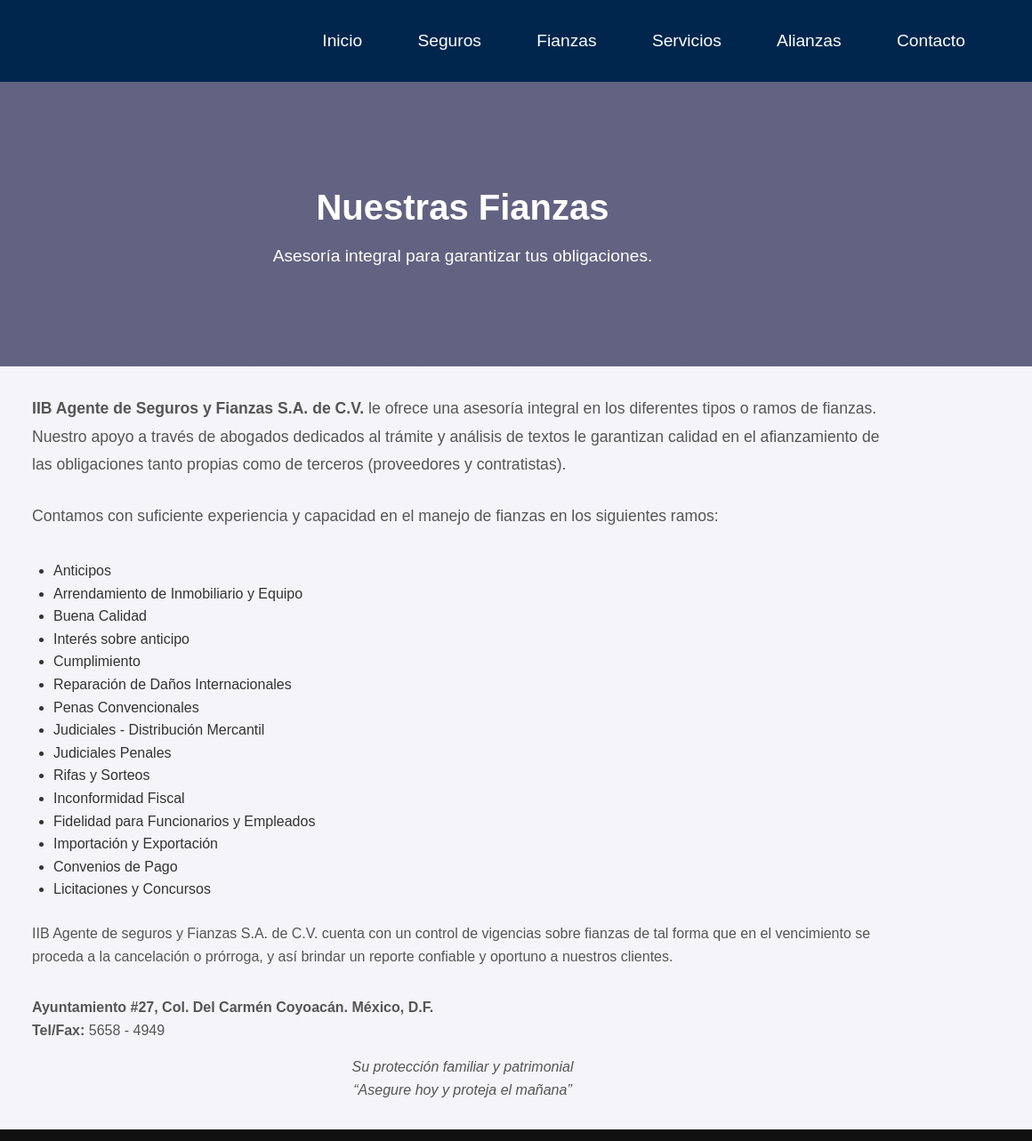
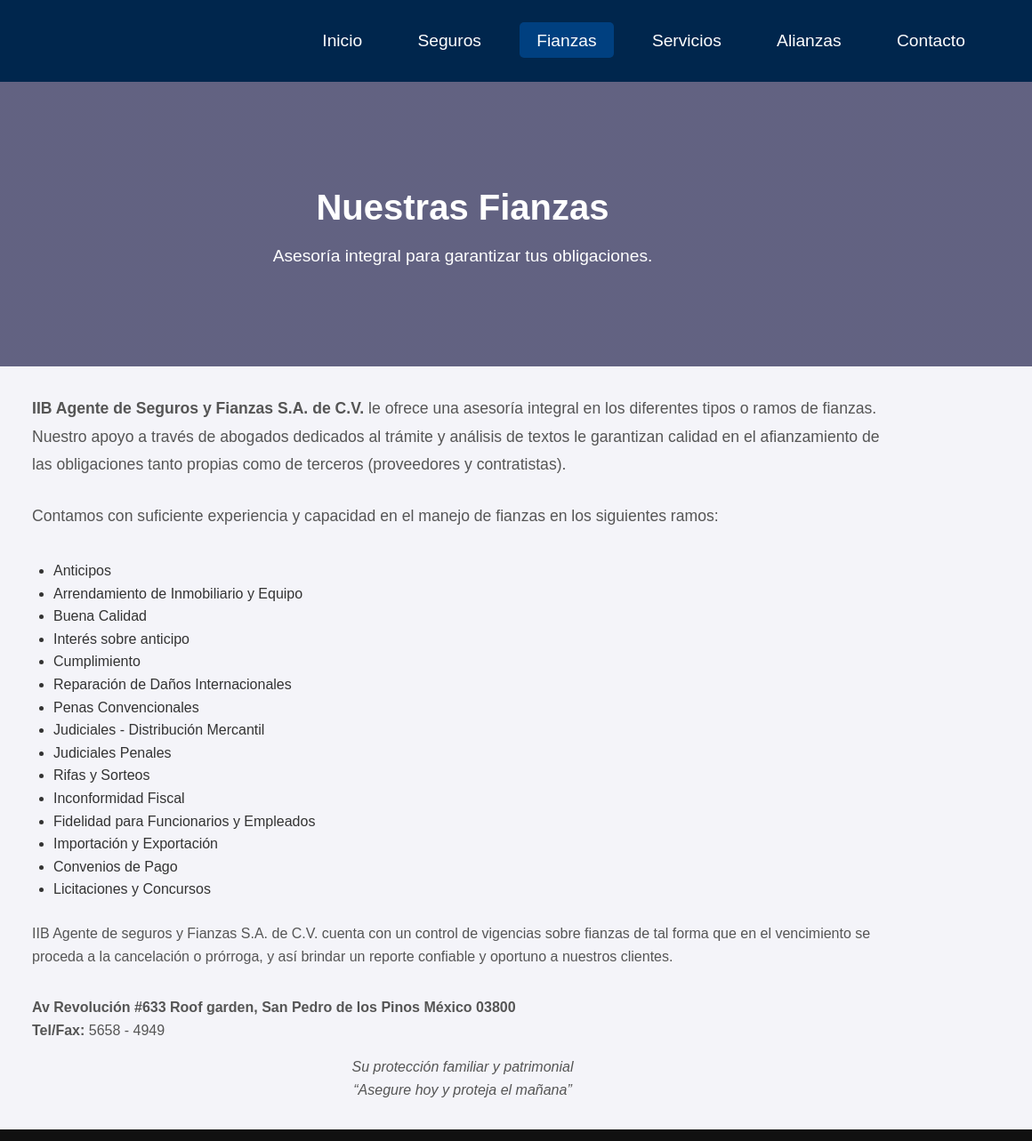
Before and after one commit to realsteelee/IIB, a plain HTML site: page fianzas.html in a window 1280 px wide. Shown: the top 1283 px of the page at 89% size, 120-1280 px from the left. Drawn offline with Linux system fonts and the light colour scheme.

Commit message:
Update fianzas.html

```diff
--- a/fianzas.html
+++ b/fianzas.html
@@ -16,13 +16,12 @@
         <ul>
           <li><a href="index.html">Inicio</a></li>
           <li><a href="seguros.html">Seguros</a></li>
-          <li><a href="fianzas.html">Fianzas</a></li>
+          <li><a href="fianzas.html" class="active">Fianzas</a></li>
           <li><a href="servicios.html">Servicios</a></li>
           <li><a href="alianzas.html">Alianzas</a></li>
           <li><a href="contacto.html">Contacto</a></li>
         </ul>
       </nav>
-
     </div>
   </header>
 
@@ -72,7 +71,8 @@
     <!-- Contact & Closing Note -->
     <section class="fianzas-block contact-info">
       <p>
-        <strong>Ayuntamiento #27, Col. Del Carmén Coyoacán. México, D.F.</strong><br />
+        <!-- UPDATED ADDRESS -->
+        <strong>Av Revolución #633 Roof garden, San Pedro de los Pinos México 03800</strong><br />
         <strong>Tel/Fax:</strong> 5658 - 4949
       </p>
       <p class="closing-quote">
```
